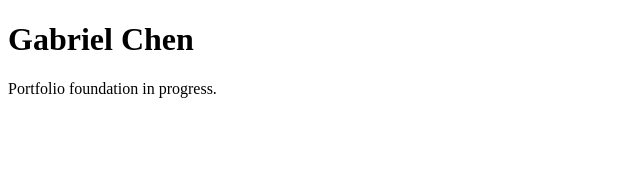
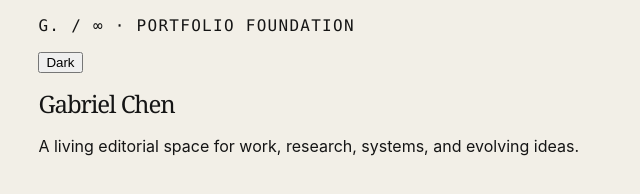
Before and after one commit to gabriel232ch/gabriel-portfolio, an Astro site: page / in a window 1280 px wide. Shown: the whole page, without its empty margins (0-640 px from the left). Built offline with nearby package versions, Linux system fonts and the light colour scheme; Astro itself is replaced by a stand-in of ours.

Commit message:
feat: establish editorial theme and grid foundation

```diff
--- /dev/null
+++ b/src/components/system/ThemeToggle.astro
@@ -0,0 +1,23 @@
+<button type="button" data-theme-toggle aria-label="Switch color theme">
+  <span data-theme-label>Theme</span>
+</button>
+
+<script>
+  const button = document.querySelector<HTMLButtonElement>('[data-theme-toggle]');
+  const label = document.querySelector<HTMLElement>('[data-theme-label]');
+
+  const syncLabel = () => {
+    const theme = document.documentElement.dataset.theme === 'dark' ? 'dark' : 'light';
+    if (label) label.textContent = theme === 'dark' ? 'Light' : 'Dark';
+    button?.setAttribute('aria-pressed', String(theme === 'dark'));
+  };
+
+  button?.addEventListener('click', () => {
+    const next = document.documentElement.dataset.theme === 'dark' ? 'light' : 'dark';
+    document.documentElement.dataset.theme = next;
+    localStorage.setItem('theme', next);
+    syncLabel();
+  });
+
+  syncLabel();
+</script>
--- /dev/null
+++ b/src/layouts/BaseLayout.astro
@@ -0,0 +1,37 @@
+---
+import '../styles/global.css';
+
+interface Props {
+  title: string;
+  description?: string;
+  noindex?: boolean;
+}
+
+const {
+  title,
+  description = 'Gabriel Chen — work, research, writing, and evolving ideas.',
+  noindex = true,
+} = Astro.props;
+---
+
+<!doctype html>
+<html lang="en">
+  <head>
+    <meta charset="utf-8" />
+    <meta name="viewport" content="width=device-width" />
+    <meta name="description" content={description} />
+    {noindex && <meta name="robots" content="noindex" />}
+    <title>{title}</title>
+    <script is:inline>
+      (() => {
+        const stored = localStorage.getItem('theme');
+        const dark = window.matchMedia('(prefers-color-scheme: dark)').matches;
+        document.documentElement.dataset.theme =
+          stored === 'light' || stored === 'dark' ? stored : dark ? 'dark' : 'light';
+      })();
+    </script>
+  </head>
+  <body>
+    <slot />
+  </body>
+</html>
--- a/src/pages/index.astro
+++ b/src/pages/index.astro
@@ -1,18 +1,17 @@
 ---
-const title = 'Gabriel Chen';
+import ThemeToggle from '../components/system/ThemeToggle.astro';
+import BaseLayout from '../layouts/BaseLayout.astro';
 ---
 
-<html lang="en">
-  <head>
-    <meta charset="utf-8" />
-    <meta name="viewport" content="width=device-width" />
-    <meta name="robots" content="noindex" />
-    <title>{title}</title>
-  </head>
-  <body>
-    <main>
-      <h1>Gabriel Chen</h1>
-      <p>Portfolio foundation in progress.</p>
-    </main>
-  </body>
-</html>
+<BaseLayout title="Gabriel Chen">
+  <main>
+    <header>
+      <p class="data-copy">G. / ∞ · Portfolio foundation</p>
+      <ThemeToggle />
+    </header>
+    <section>
+      <h1 class="display">Gabriel Chen</h1>
+      <p class="body-copy">A living editorial space for work, research, systems, and evolving ideas.</p>
+    </section>
+  </main>
+</BaseLayout>
--- /dev/null
+++ b/src/styles/global.css
@@ -0,0 +1,51 @@
+@import './tokens.css';
+@import './typography.css';
+@import './grid.css';
+
+* {
+  box-sizing: border-box;
+}
+
+html {
+  background: var(--paper);
+  color: var(--ink);
+}
+
+body {
+  margin: 0;
+  min-width: 20rem;
+  background: var(--paper);
+  color: var(--ink);
+  font-family: var(--font-body);
+  text-rendering: optimizeLegibility;
+  -webkit-font-smoothing: antialiased;
+  transition:
+    background-color var(--motion-editorial) var(--ease-editorial),
+    color var(--motion-editorial) var(--ease-editorial);
+}
+
+main {
+  width: min(100%, var(--page-max));
+  margin-inline: auto;
+  padding-inline: var(--gutter);
+}
+
+a {
+  color: inherit;
+}
+
+:focus-visible {
+  outline: 2px solid currentColor;
+  outline-offset: 0.25rem;
+}
+
+@media (prefers-reduced-motion: reduce) {
+  *,
+  *::before,
+  *::after {
+    scroll-behavior: auto !important;
+    animation-duration: 0.001ms !important;
+    animation-iteration-count: 1 !important;
+    transition-duration: 0.001ms !important;
+  }
+}
--- /dev/null
+++ b/src/styles/grid.css
@@ -0,0 +1,17 @@
+.editorial-grid {
+  display: grid;
+  grid-template-columns: repeat(4, minmax(0, 1fr));
+  column-gap: var(--column-gap);
+}
+
+@media (min-width: 48rem) {
+  .editorial-grid {
+    grid-template-columns: repeat(6, minmax(0, 1fr));
+  }
+}
+
+@media (min-width: 72rem) {
+  .editorial-grid {
+    grid-template-columns: repeat(12, minmax(0, 1fr));
+  }
+}
--- /dev/null
+++ b/src/styles/tokens.css
@@ -0,0 +1,47 @@
+:root {
+  color-scheme: light;
+
+  --paper: #f2efe7;
+  --paper-raised: #f8f6f0;
+  --ink: #151515;
+  --ink-muted: #69665f;
+  --hairline: rgb(21 21 21 / 14%);
+  --surface-soft: rgb(21 21 21 / 4%);
+  --metal: #a8a39a;
+
+  --font-display: Georgia, 'Times New Roman', serif;
+  --font-body: Inter, ui-sans-serif, system-ui, -apple-system, BlinkMacSystemFont, 'Segoe UI', sans-serif;
+  --font-data: ui-monospace, SFMono-Regular, Menlo, Monaco, Consolas, monospace;
+
+  --page-max: 96rem;
+  --gutter: clamp(1rem, 3vw, 3.5rem);
+  --column-gap: clamp(0.75rem, 1.4vw, 1.5rem);
+
+  --space-1: 0.25rem;
+  --space-2: 0.5rem;
+  --space-3: 0.75rem;
+  --space-4: 1rem;
+  --space-6: 1.5rem;
+  --space-8: 2rem;
+  --space-12: 3rem;
+  --space-16: 4rem;
+  --space-24: 6rem;
+  --space-32: 8rem;
+
+  --motion-fast: 160ms;
+  --motion-editorial: 420ms;
+  --motion-cinematic: 900ms;
+  --ease-editorial: cubic-bezier(0.22, 0.8, 0.2, 1);
+}
+
+:root[data-theme='dark'] {
+  color-scheme: dark;
+
+  --paper: #111214;
+  --paper-raised: #17181b;
+  --ink: #efede7;
+  --ink-muted: #aaa69f;
+  --hairline: rgb(255 255 255 / 14%);
+  --surface-soft: rgb(255 255 255 / 5%);
+  --metal: #7e7f83;
+}
--- /dev/null
+++ b/src/styles/typography.css
@@ -0,0 +1,17 @@
+.display {
+  font-family: var(--font-display);
+  font-weight: 400;
+  letter-spacing: -0.045em;
+  line-height: 0.9;
+}
+
+.body-copy {
+  font-family: var(--font-body);
+  line-height: 1.58;
+}
+
+.data-copy {
+  font-family: var(--font-data);
+  letter-spacing: 0.08em;
+  text-transform: uppercase;
+}
```
Also changed, not shown: src/lib/theme.ts (added, +9 -0 lines), tests/e2e/theme.spec.ts (added, +32 -0 lines), tests/unit/theme.test.ts (added, +15 -0 lines).
